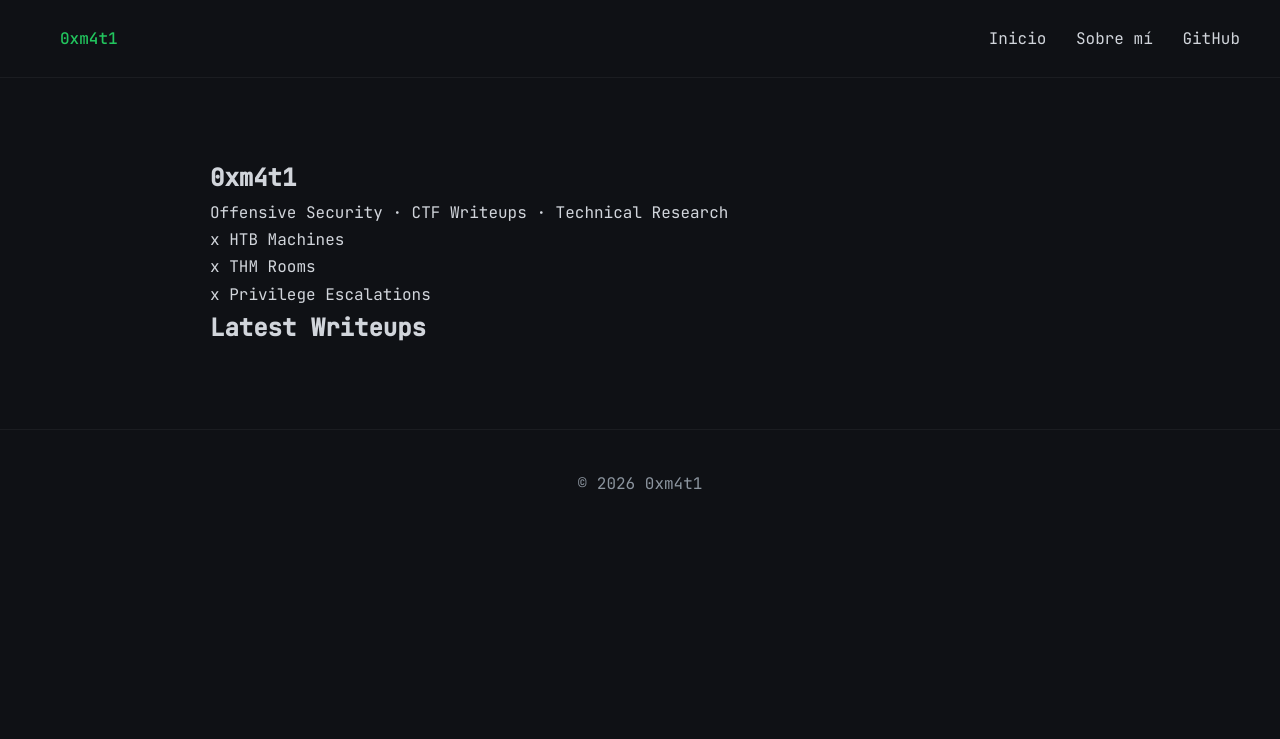
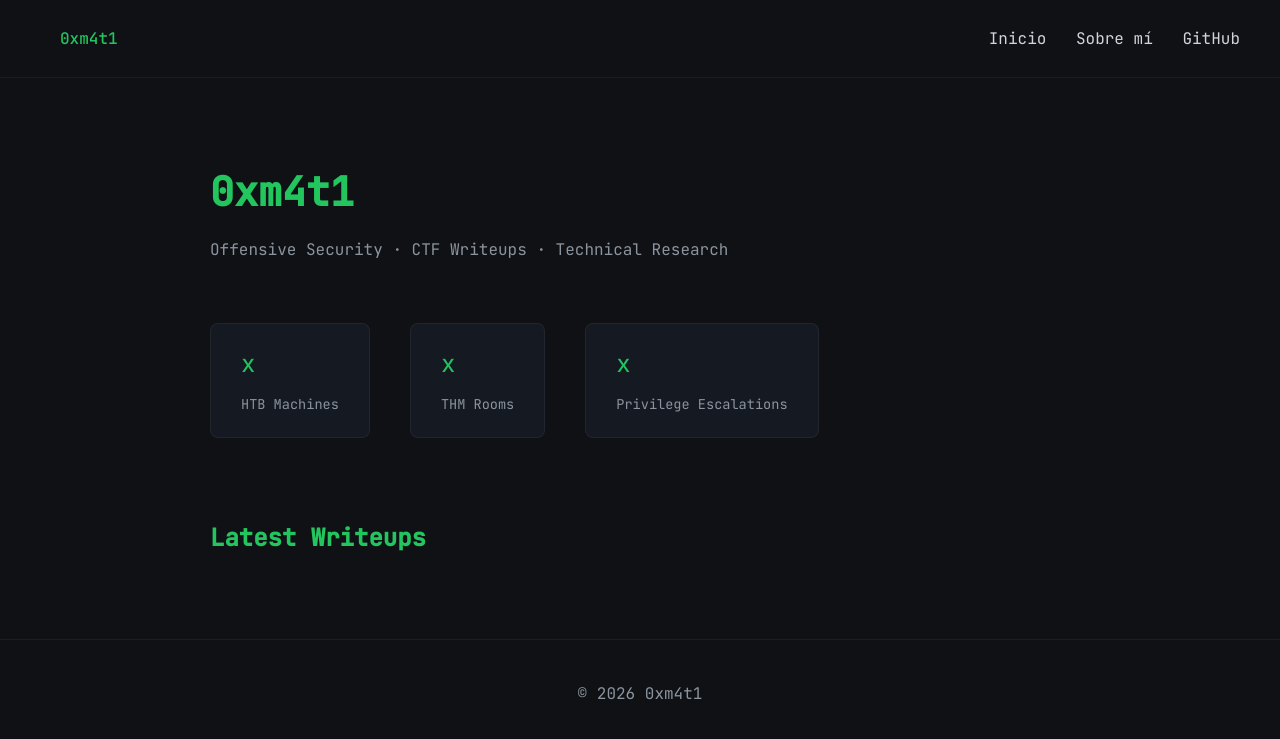
Before and after one commit to jdejavi/jdejavi.github.io, a Jekyll site: the page built from index.md, in a window 1280 px wide. Shown: the top 739 px of the page. Built offline with Jekyll 4.4.1, drawn with Linux system fonts in a browser that asks for light colours.

Commit message:
Update style.css

```diff
--- a/assets/css/style.css
+++ b/assets/css/style.css
@@ -78,3 +78,82 @@ footer {
   border-top: 1px solid var(--border);
   color: var(--text-muted);
 }
+
+/* HERO */
+
+.hero {
+  margin-top: 60px;
+  margin-bottom: 60px;
+}
+
+.hero h1 {
+  font-size: 2.5rem;
+  color: var(--accent);
+  margin-bottom: 10px;
+}
+
+.hero-sub {
+  color: var(--text-muted);
+  font-size: 1rem;
+}
+
+/* STATS */
+
+.stats {
+  display: flex;
+  gap: 40px;
+  margin-bottom: 80px;
+}
+
+.stat {
+  background-color: var(--bg-secondary);
+  padding: 20px 30px;
+  border-radius: 8px;
+  border: 1px solid var(--border);
+}
+
+.stat-number {
+  display: block;
+  font-size: 1.5rem;
+  color: var(--accent);
+  margin-bottom: 5px;
+}
+
+.stat-label {
+  font-size: 0.85rem;
+  color: var(--text-muted);
+}
+
+/* RECENT POSTS */
+
+.recent h2 {
+  margin-bottom: 30px;
+  color: var(--accent);
+}
+
+.post-card {
+  padding: 20px;
+  margin-bottom: 20px;
+  background-color: var(--bg-secondary);
+  border-radius: 8px;
+  border: 1px solid var(--border);
+  transition: border 0.2s ease;
+}
+
+.post-card:hover {
+  border: 1px solid var(--accent);
+}
+
+.post-card h3 {
+  margin-bottom: 5px;
+}
+
+.post-card a {
+  text-decoration: none;
+  color: var(--text);
+}
+
+.post-meta {
+  font-size: 0.8rem;
+  color: var(--text-muted);
+}
```
